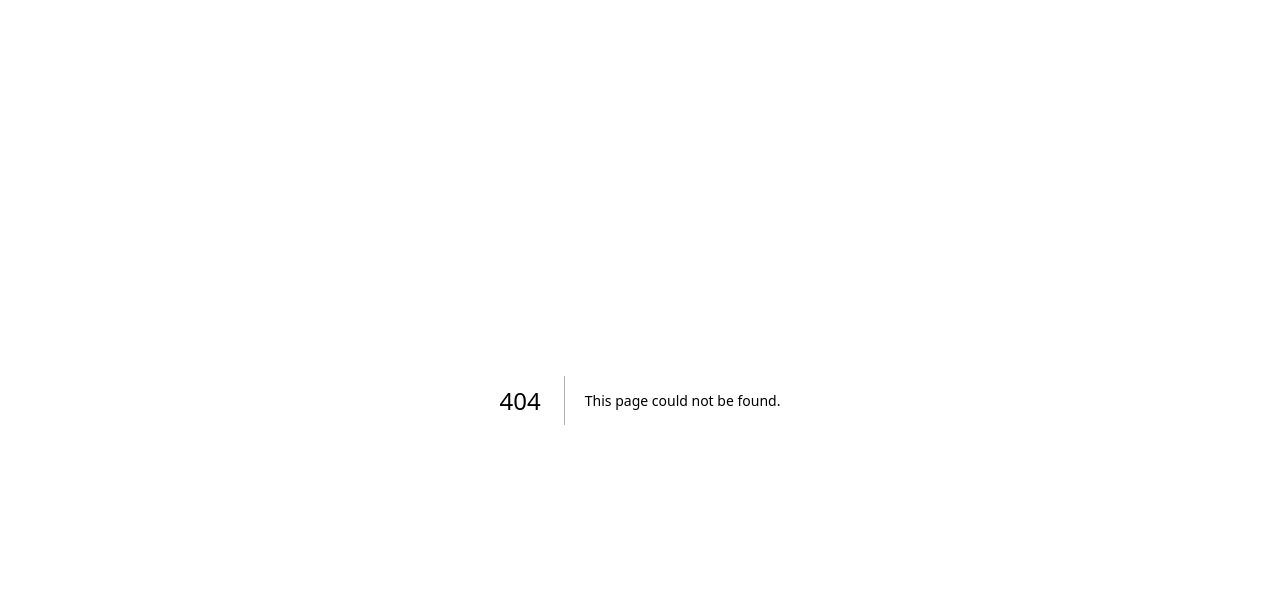
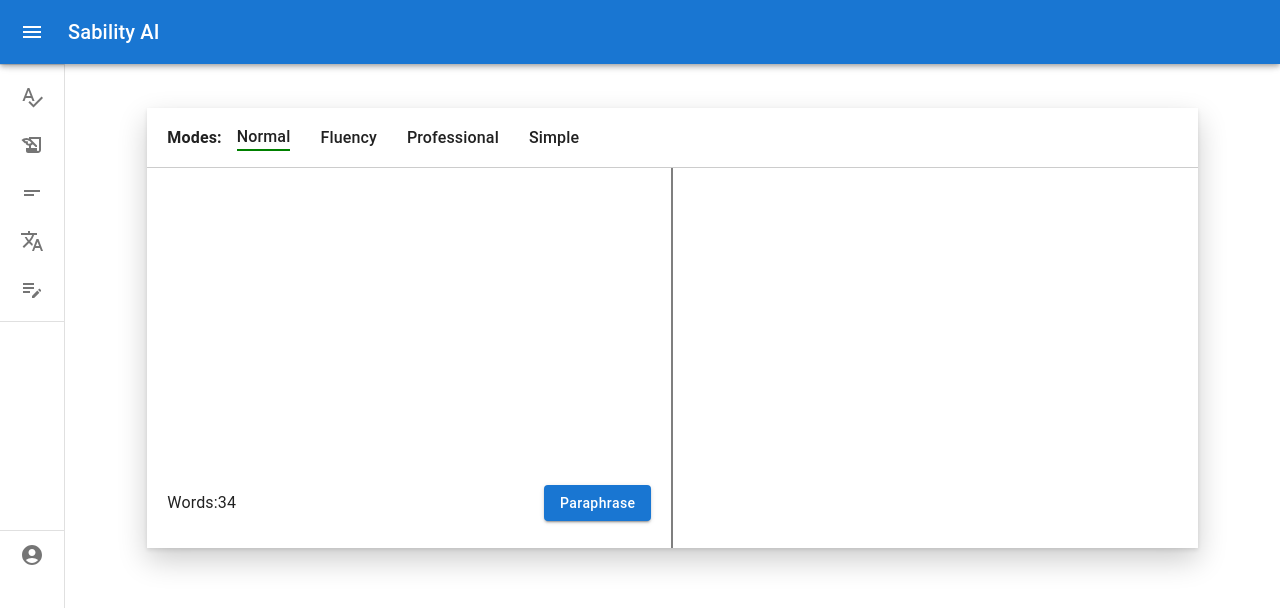
Before and after one commit to tope-olajide/sabi-ai, a Next.js app: page /paraphraser in a window 1280 px wide. Before the commit this address had no page. Shown: the top 608 px of the page. Built offline with nearby package versions, Linux system fonts and the light colour scheme.

Commit message:
Implement the Paraphraser Page

```diff
--- a/src/app/globals.css
+++ b/src/app/globals.css
@@ -1,14 +1,72 @@
-
-
-
 * {
   box-sizing: border-box;
   padding: 0;
   margin: 0;
 }
-
 html,
 body {
   max-width: 100vw;
   overflow-x: hidden;
 }
+
+
+.input-output-container {
+  width: 90%;
+  height: 440px;
+  margin: 20px auto;
+  box-shadow: rgba(0, 0, 0, 0.2) 0px 12px 28px 0px,
+    rgba(0, 0, 0, 0.1) 0px 2px 4px 0px,
+    rgba(255, 255, 255, 0.05) 0px 0px 0px 1px inset;
+}
+.modes-section {
+  width: 100%;
+  height: 60px;
+  border-bottom: 1px solid rgba(0, 0, 0, 0.2);
+  display: flex;
+  align-items: center;
+  padding: 20px;
+}
+
+.modes-section p {
+  margin: 15px;
+  font-weight: 500;
+  cursor: pointer;
+}
+.modes-section p:hover {
+  border-bottom: 2px solid green;
+}
+.active {
+  border-bottom: 2px solid green;
+}
+.input-container,
+.output-container {
+  width: 100%;
+  height: 380px;
+  padding: 20px;
+}
+
+.input-output-section {
+  display: flex;
+}
+
+.input-container {
+  border-right: 1px solid rgba(0, 0, 0, 0.5);
+  display: flex;
+  flex-direction: column;
+  justify-content: space-between;
+}
+.editable {
+  height: 90%;
+  overflow: auto;
+  outline: none;
+}
+.sub_div {
+  min-height: 50px;
+  width: 100%;
+  display: flex;
+  align-items: center;
+  justify-content: space-between;
+}
+.output-container {
+  border-left: 1px solid rgba(0, 0, 0, 0.5);
+}
--- a/src/app/page.tsx
+++ b/src/app/page.tsx
@@ -1,5 +1,5 @@
 import SideBar from "@/components/SideBar";
-import GrammerChecker from "./grammer-checker/GrammarChecker";
+import GrammerChecker from "./grammar-checker/GrammarChecker";
 
 export default function Home() {
   return (
--- /dev/null
+++ b/src/app/paraphraser/Paraphraser.tsx
@@ -0,0 +1,36 @@
+"use client";
+import SideBar from "@/components/SideBar";
+import Button from "@mui/material/Button";
+
+const Paraphraser = () => {
+  return (
+    <>
+      <SideBar>
+        <section className="input-output-container">
+          <div className="modes-section">
+            <h4>Modes:</h4> <p className="active">Normal</p> <p>Fluency</p>{" "}
+            <p>Professional</p> <p>Simple</p>
+          </div>
+          <section className="input-output-section">
+            <section className="input-container">
+              <div contentEditable className="editable"></div>
+              <div className="sub_div">
+                <p>Words:34</p>
+                <Button
+                  sx={{ textTransform: "Capitalize" }}
+                  variant="contained"
+                >
+                  Paraphrase
+                </Button>
+              </div>
+            </section>
+            <section className="output-container">
+              <div className="output"></div>
+            </section>
+          </section>
+        </section>
+      </SideBar>
+    </>
+  );
+};
+export default Paraphraser;
--- /dev/null
+++ b/src/app/paraphraser/page.tsx
@@ -0,0 +1,10 @@
+import Paraphraser from "./Paraphraser"
+
+const ParaphraserPage = () => {
+    return (
+        <>
+        <Paraphraser />
+        </>
+    )
+}
+export default ParaphraserPage
```
Also changed, not shown: src/app/grammar-checker/GrammarChecker.tsx (renamed from src/app/grammer-checker/GrammarChecker.tsx, +2 -5 lines), src/app/grammar-checker/Editor.tsx (renamed from src/app/grammer-checker/Editor.tsx), src/app/grammar-checker/editor.css (renamed from src/app/grammer-checker/editor.css).
